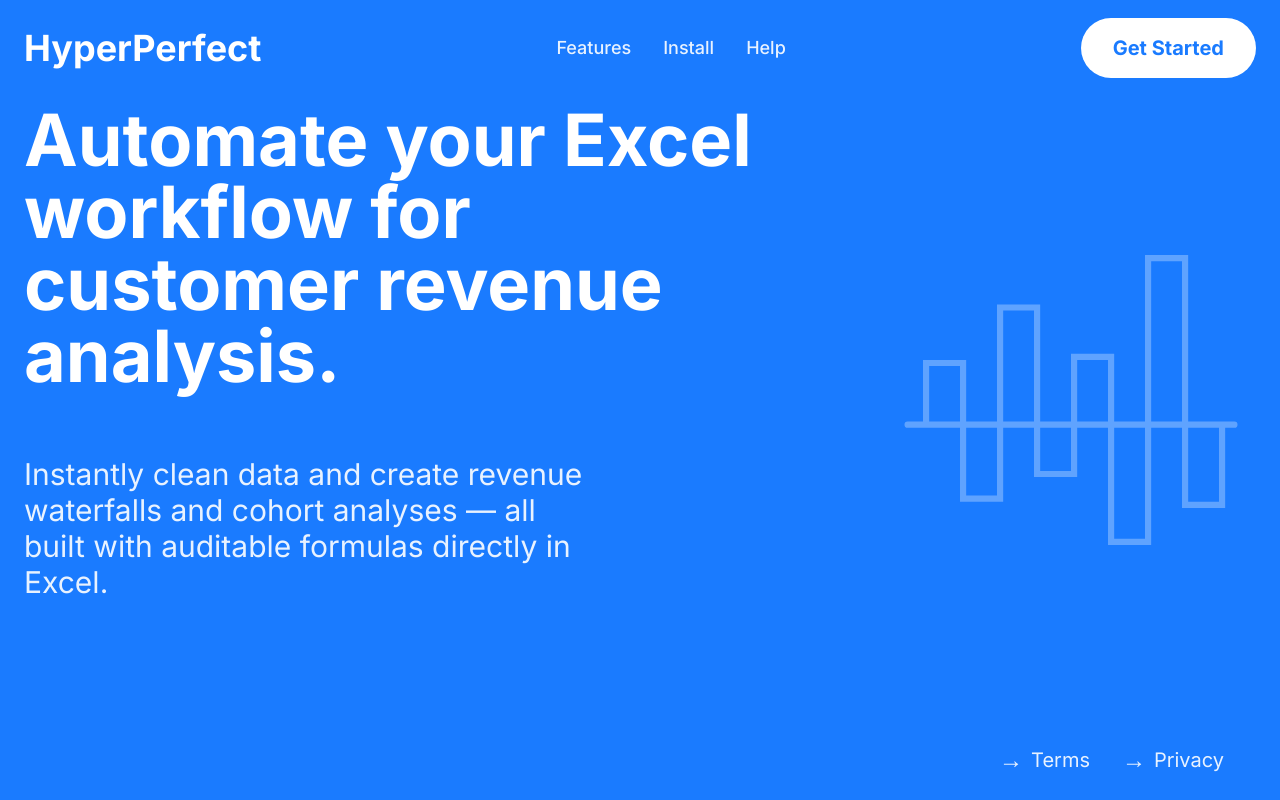
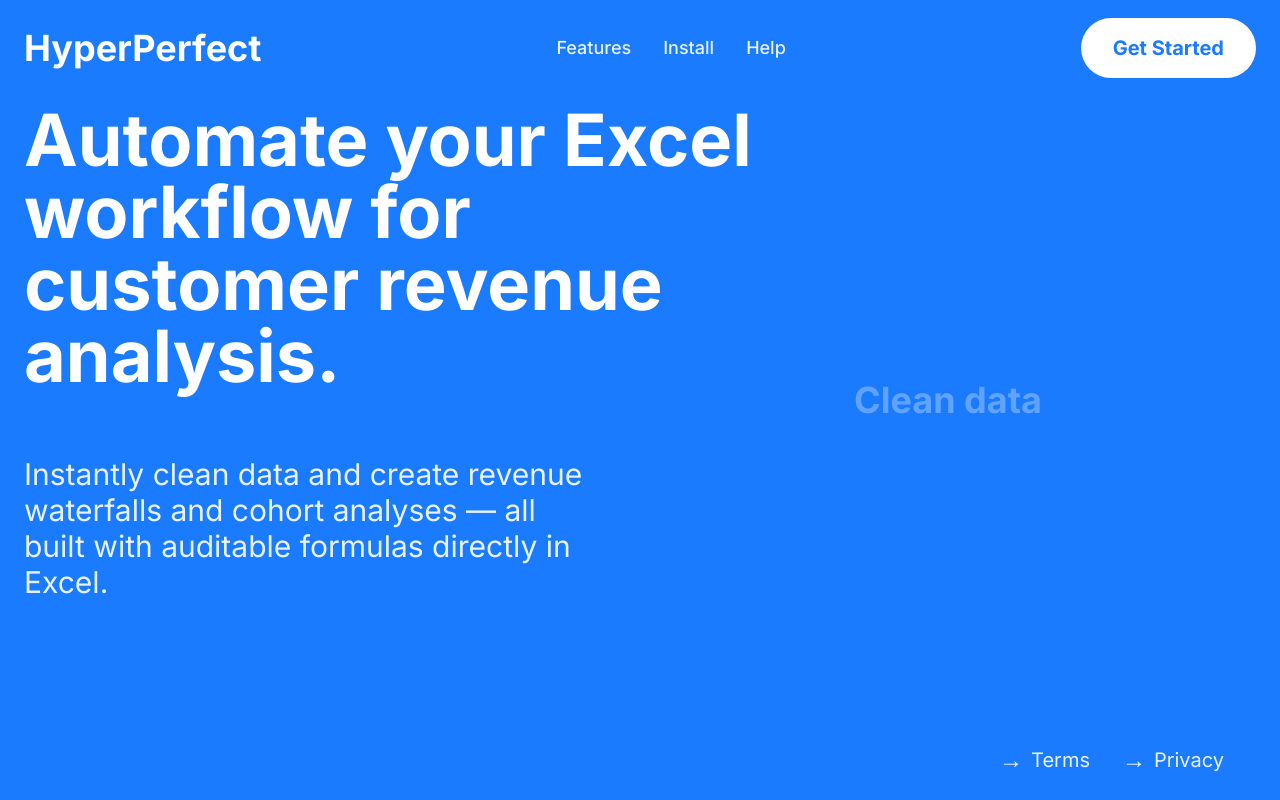
Before and after one commit to bankit711/hyperperfect, a Next.js app: page / in a window 1280 px wide. Built offline with nearby package versions, Linux system fonts and the light colour scheme.

Commit message:
rotating content

```diff
--- a/components/landing-page.tsx
+++ b/components/landing-page.tsx
@@ -4,6 +4,7 @@
 import Link from "next/link"
 import { Menu, X } from "lucide-react"
 import { Button } from "./ui/button"
+import RotatingContent from "./rotating-content"
 
 export default function LandingPage() {
   const [isMenuOpen, setIsMenuOpen] = useState(false)
@@ -23,16 +24,23 @@
       {/* Background */}
       <div className="absolute inset-0 z-0 bg-[#1a7bff]">
         <div className="absolute inset-0 container mx-auto px-4 md:px-6 flex items-center justify-end">
-          <div
-            className="w-1/2 h-full opacity-30"
-            style={{
-              backgroundImage:
-                "url(/images/symbol.svg)",
-              backgroundSize: "60%",
-              backgroundPosition: "right center",
-              backgroundRepeat: "no-repeat",
-            }}
-          ></div>
+          <div className="w-1/2 h-full opacity-30">
+            <RotatingContent
+              imageSrc="/images/symbol.svg"
+              phrases={[
+                "Clean data",
+                "Revenue walks",
+                "Fiscal Periods",
+                "Custom filtering",
+                "Cohorts",
+                "100% formulas",
+                "AI-enabled (coming soon)",
+                "Large datasets"
+              ]}
+              displayDuration={3000} // 3 seconds
+              transitionDuration={500} // 0.5 seconds fade
+            />
+          </div>
         </div>
       </div>
 
--- /dev/null
+++ b/components/rotating-content.tsx
@@ -0,0 +1,96 @@
+"use client"
+
+import { useState, useEffect } from "react"
+import { ErrorService } from "../services/error-service"
+
+const componentId = "RotatingContent";
+ErrorService.registerLogging(componentId, { enabled: true, verbose: false });
+
+interface RotatingContentProps {
+  imageSrc: string;
+  phrases: string[];
+  displayDuration?: number; // in milliseconds
+  transitionDuration?: number; // in milliseconds
+}
+
+export default function RotatingContent({
+  imageSrc,
+  phrases,
+  displayDuration = 3000, // 3 seconds default
+  transitionDuration = 500, // 0.5 seconds default
+}: RotatingContentProps) {
+  const [currentIndex, setCurrentIndex] = useState(-1); // -1 means show the image
+  const [isVisible, setIsVisible] = useState(true);
+
+  useEffect(() => {
+    ErrorService.logInfo("Initializing rotating content", {
+      operation: "initialize",
+      details: {
+        phraseCount: phrases.length,
+        displayDuration,
+        transitionDuration,
+        timestamp: Date.now()
+      }
+    }, componentId);
+
+    const rotationInterval = setInterval(() => {
+      // Start fade out
+      setIsVisible(false);
+
+      // After fade out completes, change content and fade in
+      setTimeout(() => {
+        setCurrentIndex(prevIndex => {
+          const nextIndex = prevIndex >= phrases.length - 1 ? -1 : prevIndex + 1;
+          ErrorService.logInfo("Rotating to next content", {
+            operation: "rotate",
+            details: {
+              prevIndex,
+              nextIndex,
+              content: nextIndex === -1 ? "image" : phrases[nextIndex],
+              timestamp: Date.now()
+            }
+          }, componentId, true);
+          return nextIndex;
+        });
+        setIsVisible(true);
+      }, transitionDuration);
+
+    }, displayDuration + transitionDuration);
+
+    return () => {
+      clearInterval(rotationInterval);
+      ErrorService.logInfo("Cleaning up rotating content", {
+        operation: "cleanup",
+        details: { timestamp: Date.now() }
+      }, componentId);
+    };
+  }, [phrases, displayDuration, transitionDuration]);
+
+  return (
+    <div className="relative w-full h-full flex items-center justify-center">
+      <div
+        className="transition-opacity duration-500 flex items-center justify-center"
+        style={{
+          opacity: isVisible ? 1 : 0,
+          transitionDuration: `${transitionDuration}ms`
+        }}
+      >
+        {currentIndex === -1 ? (
+          <div
+            className="w-full h-full"
+            style={{
+              backgroundImage: `url(${imageSrc})`,
+              backgroundSize: "contain",
+              backgroundPosition: "center",
+              backgroundRepeat: "no-repeat",
+            }}
+          />
+        ) : (
+          <div className="text-white text-3xl md:text-4xl font-bold text-center">
+            {phrases[currentIndex]}
+          </div>
+        )}
+      </div>
+    </div>
+  );
+}
--- /dev/null
+++ b/services/error-service.ts
@@ -0,0 +1,71 @@
+interface LoggingConfig {
+  enabled: boolean;
+  verbose: boolean;
+}
+
+interface LogContext {
+  operation: string;
+  details: Record<string, any>;
+}
+
+class ErrorServiceClass {
+  private componentConfigs: Map<string, LoggingConfig> = new Map();
+
+  registerLogging(componentId: string, config: LoggingConfig): void {
+    this.componentConfigs.set(componentId, config);
+  }
+
+  private isLoggingEnabled(componentId: string): boolean {
+    return this.componentConfigs.get(componentId)?.enabled || false;
+  }
+
+  private isVerboseEnabled(componentId: string): boolean {
+    return this.componentConfigs.get(componentId)?.verbose || false;
+  }
+
+  logInfo(message: string, context: LogContext, componentId: string, isVerbose = false): void {
+    if (!this.isLoggingEnabled(componentId)) return;
+    if (isVerbose && !this.isVerboseEnabled(componentId)) return;
+
+    const logData = {
+      level: "INFO",
+      component: componentId,
+      message,
+      ...context,
+      timestamp: new Date().toISOString()
+    };
+
+    // In production, this would send to a logging service
+    console.log(`[INFO][${componentId}] ${message}`, logData);
+  }
+
+  logWarning(message: string, context: LogContext, componentId: string): void {
+    if (!this.isLoggingEnabled(componentId)) return;
+
+    const logData = {
+      level: "WARNING",
+      component: componentId,
+      message,
+      ...context,
+      timestamp: new Date().toISOString()
+    };
+
+    console.warn(`[WARNING][${componentId}] ${message}`, logData);
+  }
+
+  logError(message: string, context: LogContext, componentId: string): void {
+    if (!this.isLoggingEnabled(componentId)) return;
+
+    const logData = {
+      level: "ERROR",
+      component: componentId,
+      message,
+      ...context,
+      timestamp: new Date().toISOString()
+    };
+
+    console.error(`[ERROR][${componentId}] ${message}`, logData);
+  }
+}
+
+export const ErrorService = new ErrorServiceClass();
```
